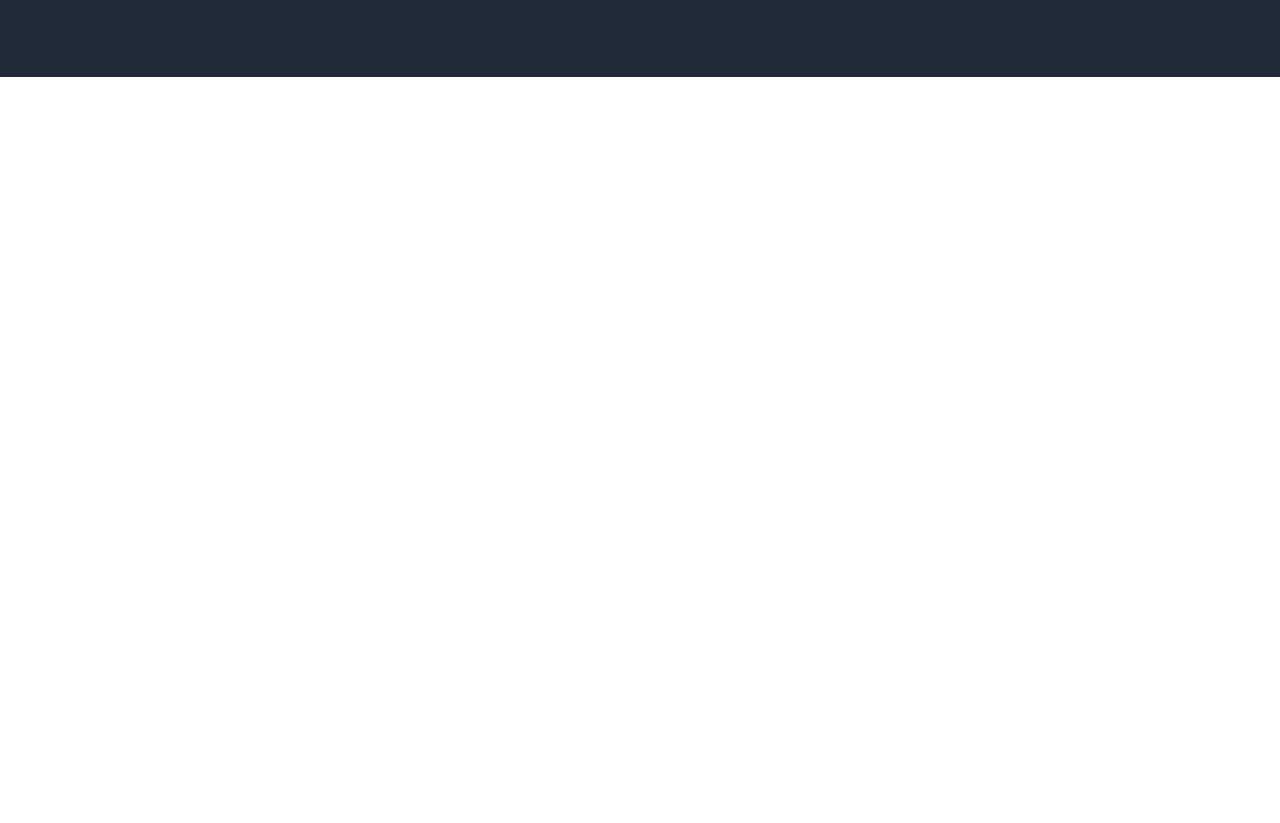
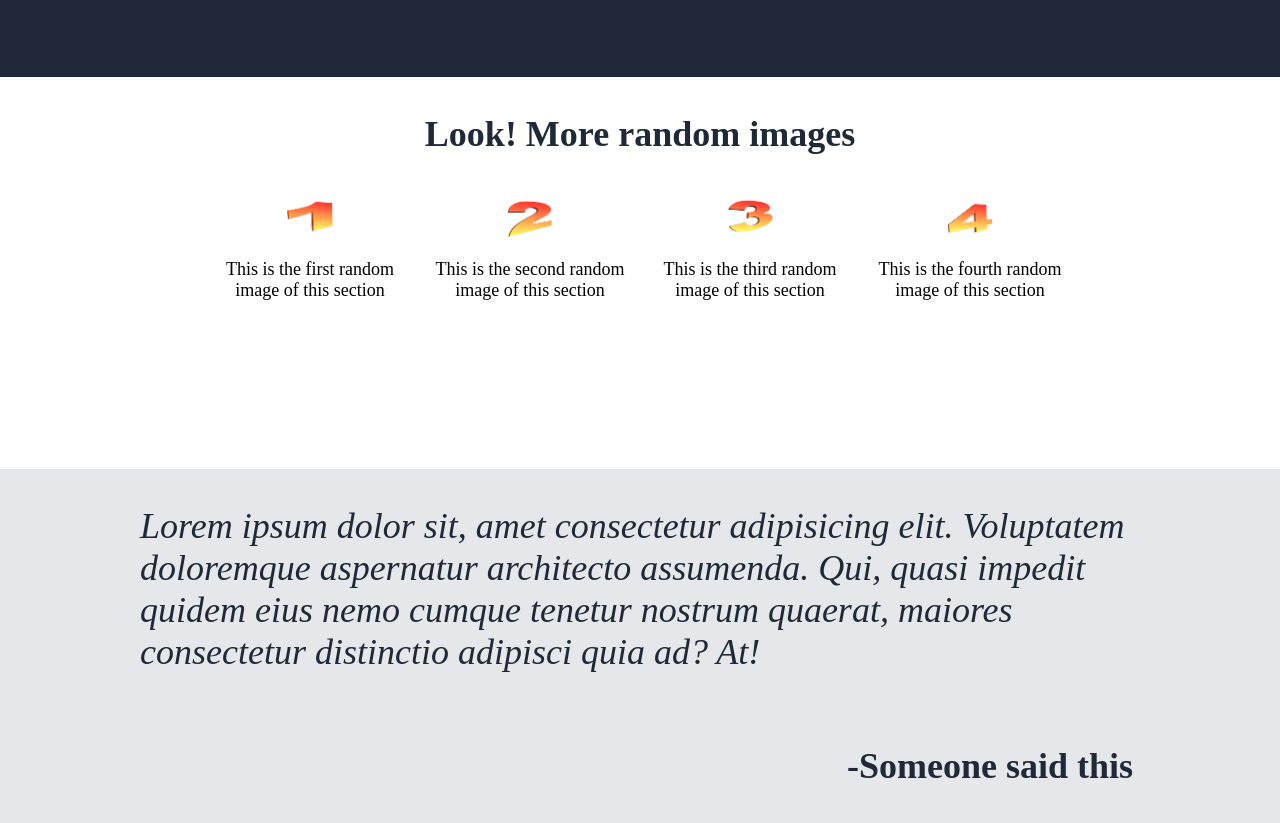
Before and after one commit to sisy1405/LandingPage, a plain HTML site: page index.html in a window 1280 px wide. Shown: the part 441-1264 px from the top of the page. Before the commit the page ends 800 px from the top, so only its background shows below. Drawn offline with Linux system fonts and the light colour scheme.

Commit message:
content and quote sections finished

```diff
--- a/index.html
+++ b/index.html
@@ -28,5 +28,35 @@
             </div>
         </div>
     </div>
+
+    <p class="content-title">Look! More random images</p>
+
+    <div class="content">
+        <div class="content-image">
+            <img src="./img/firstImage.png" alt="First random image">
+            <p class="img-text">This is the first random image of this section </p>
+        </div>
+
+        <div class="content-image">
+            <img src="./img/secondImage.png" alt="Second random image">
+            <p class="img-text">This is the second random image of this section </p>
+        </div>
+
+        <div class="content-image">
+            <img src="./img/thirdImage.png" alt="Third random image">
+            <p class="img-text">This is the third random image of this section </p>
+        </div>
+
+        <div class="content-image">
+            <img src="./img/fourthImage.png" alt="Fourth random image">
+            <p class="img-text">This is the fourth random image of this section </p>
+        </div>
+    </div>
+
+    <div class="quote">
+        <p class="quote-content">Lorem ipsum dolor sit, amet consectetur adipisicing elit. Voluptatem doloremque aspernatur architecto assumenda. Qui, quasi impedit quidem eius nemo cumque tenetur nostrum quaerat, maiores consectetur distinctio adipisci quia ad? At!</p>
+        <p class="quote-autor">-Someone said this</p>
+
+    </div>
 </body>
 </html>
--- a/style.css
+++ b/style.css
@@ -79,3 +79,58 @@ a {
     width: 400px;
     height: 220px;
 }
+
+.content-title {
+    display: flex;
+    justify-content: center;
+    font-size: 36px;
+    font-weight: 900;
+    color: #1F2937;
+}
+
+.content {
+    display: flex;
+    justify-content: center;
+    gap: 20px;
+    margin-top: 30px;
+    padding-bottom: 150px;
+}
+
+.content img {
+    width: 50px;
+    height: 50px;
+}
+
+.content-image {
+    display: flex;
+    flex-direction: column;
+    justify-content: center;
+    align-items: center;
+}
+
+.img-text {
+    font-size: 18px;
+    width: 200px;
+    text-align: center;
+}
+
+.quote {
+    display: flex;
+    flex-direction: column;
+    justify-content: center;
+    align-items: center;
+    background-color: #E5E7EB;
+    font-size: 36px;
+    color: #1F2937;
+}
+
+.quote-content {
+    font-style: italic;
+    width: 1000px;
+
+}
+
+.quote-autor {
+    font-weight: bold;
+    margin-left: 700px;
+}
```
Also changed, not shown: img/firstImage.png (added), img/fourthImage.png (added), img/secondImage.png (added), img/thirdImage.png (added).
